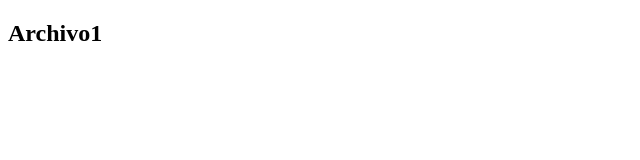
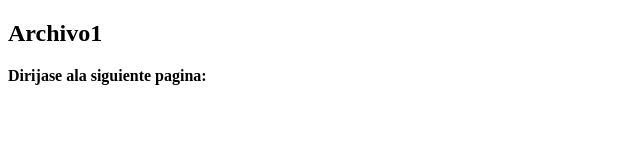
Before and after one commit to EliaSan99/TutorialGitPW, a plain HTML site: page index.html in a window 1280 px wide. Shown: the whole page, without its empty margins (0-640 px from the left). Drawn offline with Linux system fonts and the light colour scheme.

Commit message:
Modificacion en el archivo Index.html se agrego link

```diff
--- a/index.html
+++ b/index.html
@@ -8,5 +8,9 @@
 </head>
 <body>
     <h2>Archivo1</h2>
+    <div>
+        <strong>Dirijase ala siguiente pagina:</strong>
+        <a href="wwww.machinelearning.com"></a>
+    </div>
 </body>
 </html>
```
